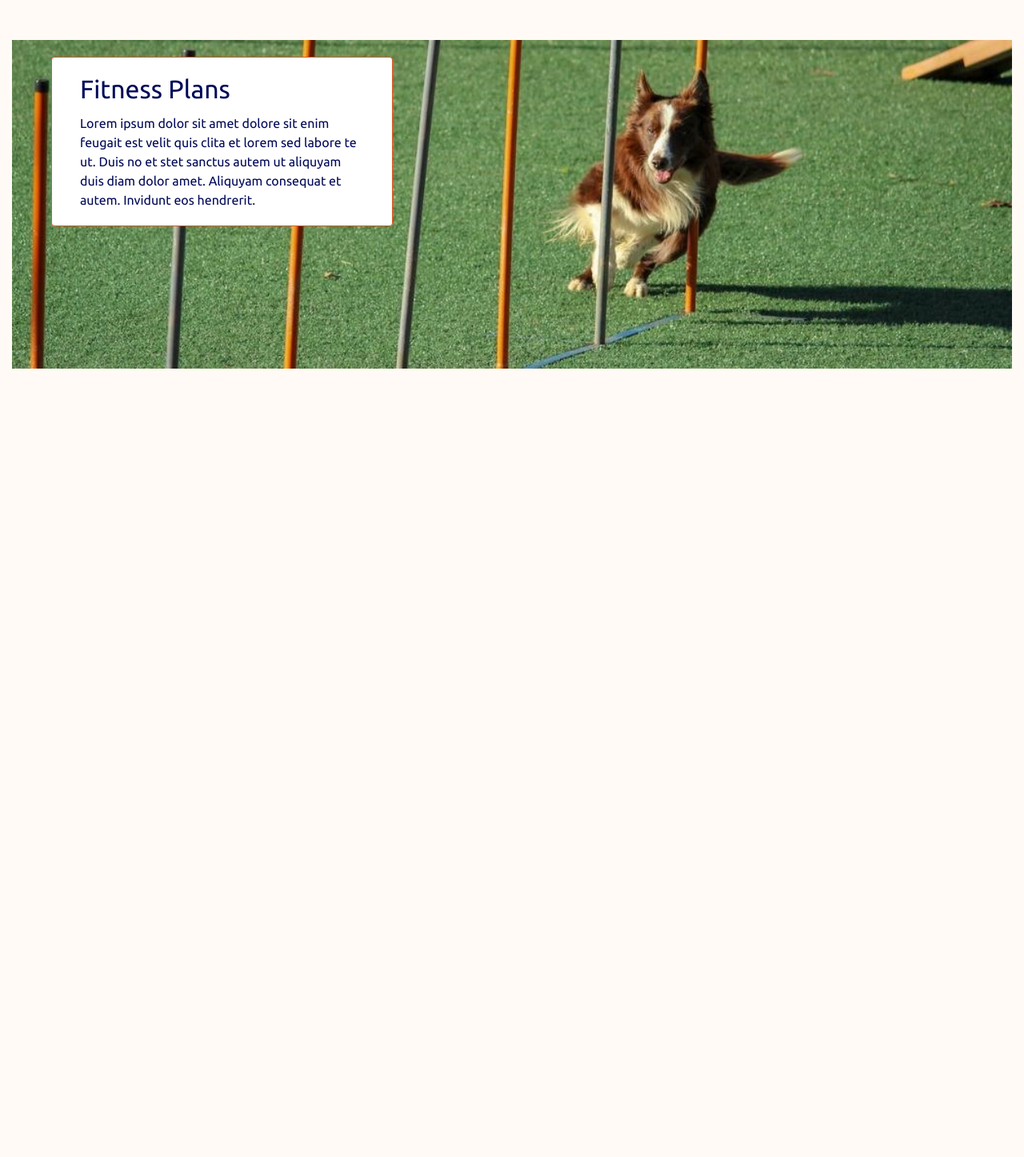
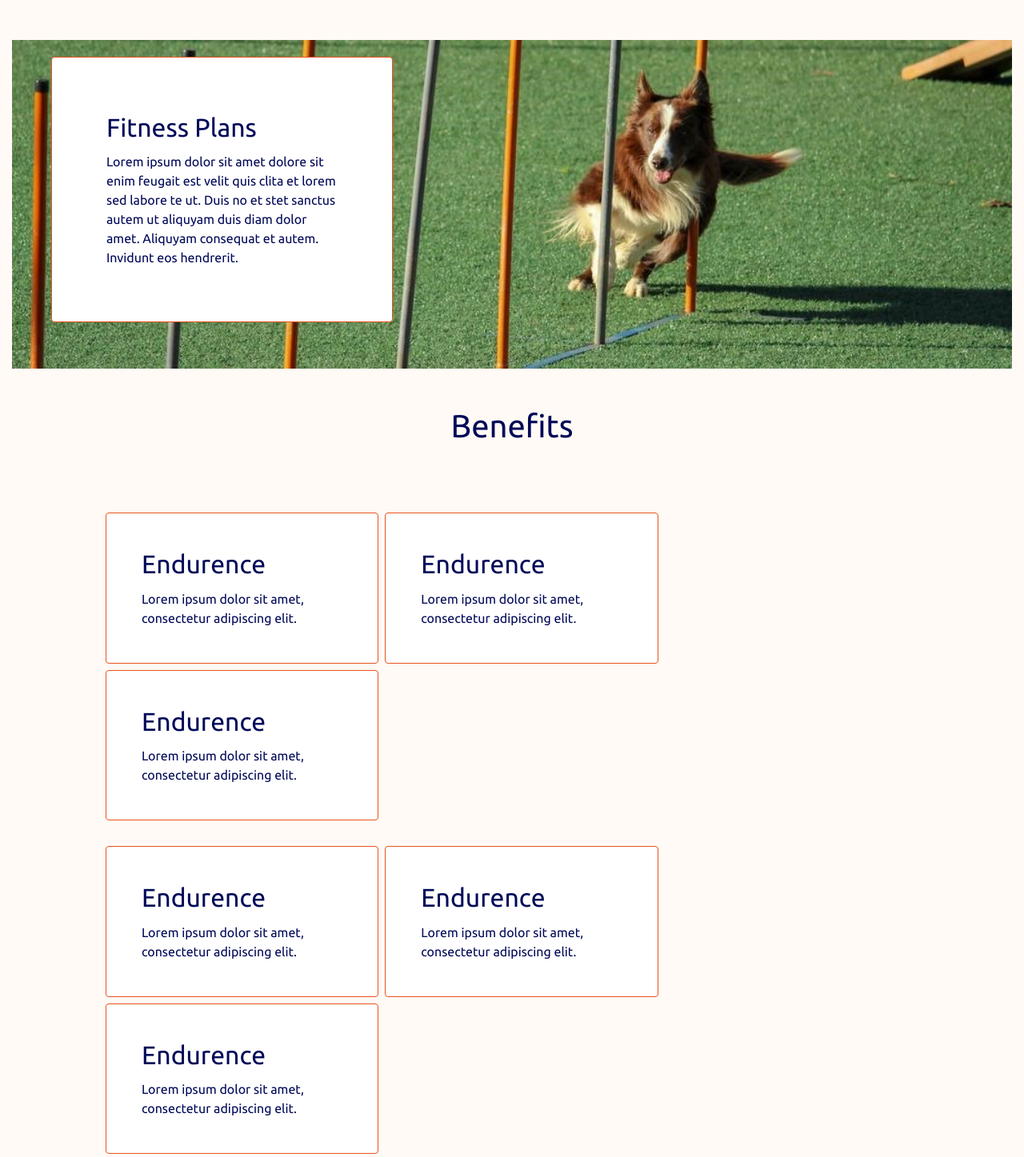
Before and after one commit to BradleyMurrell/dog-fitness-and-nutrition, a Django app: page /fitness_plans/ in a window 1280 px wide. Shown: the part 114-1561 px from the top of the page at 80% size. Before the commit the page ends 575 px from the top, so only its background shows below. Run offline with Django 4.2, Linux system fonts and the light colour scheme; some libraries are stand-ins or nearby versions.

Commit message:
Add cards to fitness plans page

```diff
--- a/fitness_plans/static/fitness_plans/css/fitness_plans.css
+++ b/fitness_plans/static/fitness_plans/css/fitness_plans.css
@@ -5,7 +5,7 @@
     position: relative;
 }
 
-.col-4 {
+#title-card{
     position: absolute;
     left: 5%;
     top: 5%;
--- a/fitness_plans/templates/fitness_plans/fitness_plans.html
+++ b/fitness_plans/templates/fitness_plans/fitness_plans.html
@@ -18,13 +18,81 @@
         <div class="row">
             <div class="col-12">
                 <img src="{% static 'fitness_plans/images/fitness-banner.jpg' %}" alt="fitness-banner" class="img-responsive" id="fitness-banner">
-                <div class="col-4 card border-primary mb-3">
+                <div class="col-4 p-5 card border-primary" id="title-card">
                     <div class="card-body">
-                      <h2 class="card-title">Fitness Plans</h2>
-                      <p class="card-text">Lorem ipsum dolor sit amet dolore sit enim feugait est velit quis clita et lorem sed labore te ut. Duis no et stet sanctus autem ut aliquyam duis diam dolor amet. Aliquyam consequat et autem. Invidunt eos hendrerit.</p>
+                        <h2 class="card-title">Fitness Plans</h2>
+                        <p class="card-text">Lorem ipsum dolor sit amet dolore sit enim feugait est velit quis clita et lorem sed labore te ut. Duis no et stet sanctus autem ut aliquyam duis diam dolor amet. Aliquyam consequat et autem. Invidunt eos hendrerit.</p>
                     </div>
                 </div>
             </div>
         </div>
     </div>
+
+    <div class="row">
+        <div class="col-12 p-5 text-center">
+            <h1>Benefits</h1>
+        </div>
+    </div>
+
+    <br>
+
+    <div class="container">
+        <div class="row">
+            <div class="col-4 p-4 m-1 card border-primary">
+                <div class="card-body">
+                    <div class="card-title">
+                        <h2>Endurence</h2>
+                    </div>
+                    <div class="card-text">Lorem ipsum dolor sit amet, consectetur adipiscing elit.</div>
+                </div>
+            </div>
+            <div class="col-4 p-4 m-1 card border-primary">
+                <div class="card-body">
+                    <div class="card-title">
+                        <h2>Endurence</h2>
+                    </div>
+                    <div class="card-text">Lorem ipsum dolor sit amet, consectetur adipiscing elit.</div>
+                </div>
+            </div>
+            <div class="col-4 p-4 m-1 card border-primary">
+                <div class="card-body">
+                    <div class="card-title">
+                        <h2>Endurence</h2>
+                    </div>
+                    <div class="card-text">Lorem ipsum dolor sit amet, consectetur adipiscing elit.</div>
+                </div>
+            </div>
+        </div>
+    </div>
+
+    <br>
+
+    <div class="container">
+        <div class="row">
+            <div class="col-4 p-4 m-1 card border-primary">
+                <div class="card-body">
+                    <div class="card-title">
+                        <h2>Endurence</h2>
+                    </div>
+                    <div class="card-text">Lorem ipsum dolor sit amet, consectetur adipiscing elit.</div>
+                </div>
+            </div>
+            <div class="col-4 p-4 m-1 card border-primary">
+                <div class="card-body">
+                    <div class="card-title">
+                        <h2>Endurence</h2>
+                    </div>
+                    <div class="card-text">Lorem ipsum dolor sit amet, consectetur adipiscing elit.</div>
+                </div>
+            </div>
+            <div class="col-4 p-4 m-1 card border-primary">
+                <div class="card-body">
+                    <div class="card-title">
+                        <h2>Endurence</h2>
+                    </div>
+                    <div class="card-text">Lorem ipsum dolor sit amet, consectetur adipiscing elit.</div>
+                </div>
+            </div>
+        </div>
+    </div>
 {% endblock %}
```
